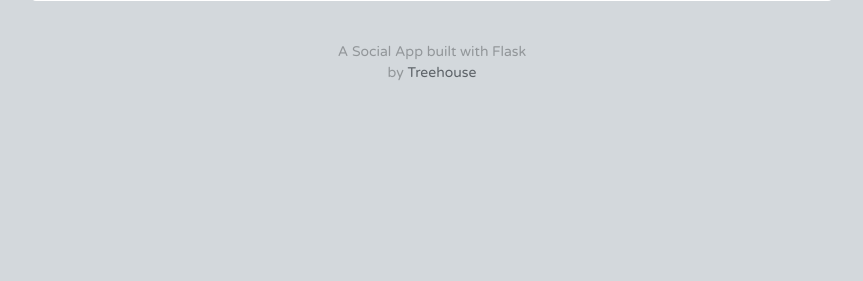
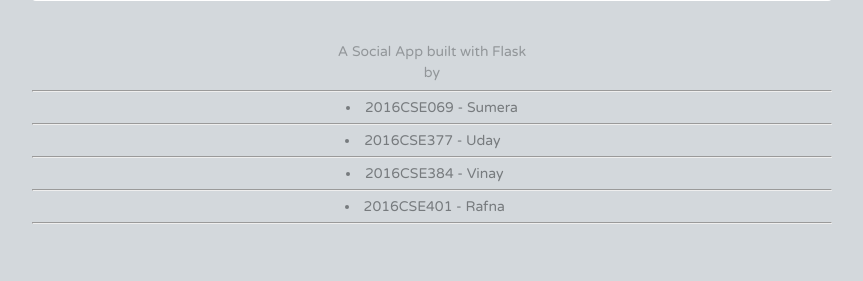
Before and after one commit to sumera1998/Shaik, a Python web app: template templates/layout.html in a window 1280 px wide. Shown: the part 169-450 px from the top of the page, without its empty margins (208-1071 px from the left). Run offline with Jinja, Linux system fonts and the light colour scheme; the template is opened without the code that fills it, so the values that code supplies are empty.

Commit message:
Update layout.html

```diff
--- a/templates/layout.html
+++ b/templates/layout.html
@@ -82,7 +82,11 @@
 
           <div class="row">
 
-            <p>A Social App built with Flask<br>by <a href="http://teamtreehouse.com">Treehouse</a></p>
+            <p>A Social App built with Flask<br>by <hr>
+            <li>2016CSE069 - Sumera<hr></li>
+            <li>2016CSE377 - Uday&nbsp;&nbsp;&nbsp;&nbsp;&nbsp;<hr></li>
+            <li>2016CSE384 - Vinay&nbsp;&nbsp;&nbsp;&nbsp;<hr></li>
+            <li>2016CSE401 - Rafna&nbsp;&nbsp;&nbsp;&nbsp;<hr></li></p>
 
           </div>
 
```
